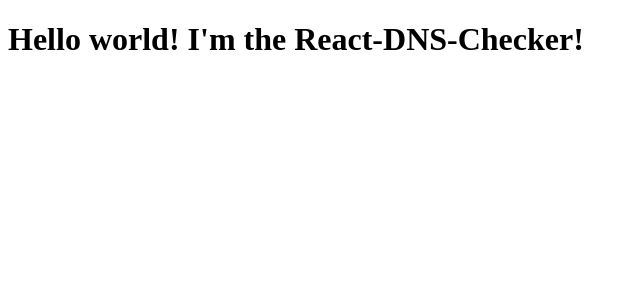
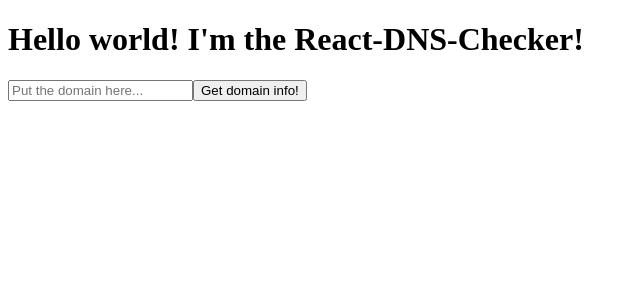
Before and after one commit to Xaconi/react-dns-checker, a React app: page / in a window 1280 px wide. Shown: the top 300 px of the page, without its empty margins (0-640 px from the left). Built offline with nearby package versions, Linux system fonts and the light colour scheme.

Commit message:
WIP - Basic form to get DNS domain info.

```diff
--- a/src/App.js
+++ b/src/App.js
@@ -1,11 +1,37 @@
-import React from "react";
+import React, { useState } from "react";
 
 const App = () => {
-  return (
-    <div>
-      <h1> Hello world! I'm the React-DNS-Checker! </h1>
-    </div>
-  );
+
+	const [state, setState] = useState({
+		domain : ''
+	});
+
+	function handleChange(event) {
+		setState({domain: event.target.value});
+	}
+
+	const getDomainInfo = () => {
+		console.log(state.domain);
+
+		// @TODO - POST to Netlify Function to get DNS domain info...
+		// fetch('http://localhost:56233/dns-check')
+	}
+
+	return (
+		<div>
+			<h1> Hello world! I'm the React-DNS-Checker! </h1>
+
+			<input
+				type="text"
+				placeholder="Put the domain here..."
+				onChange={handleChange}
+				value={state.domain}
+			>
+			</input>
+
+			<button onClick={getDomainInfo}>Get domain info!</button>
+		</div>
+	);
 };
 
 export default App;
```
Also changed, not shown: 1 other file (tests, documents, lock files or other folders).
